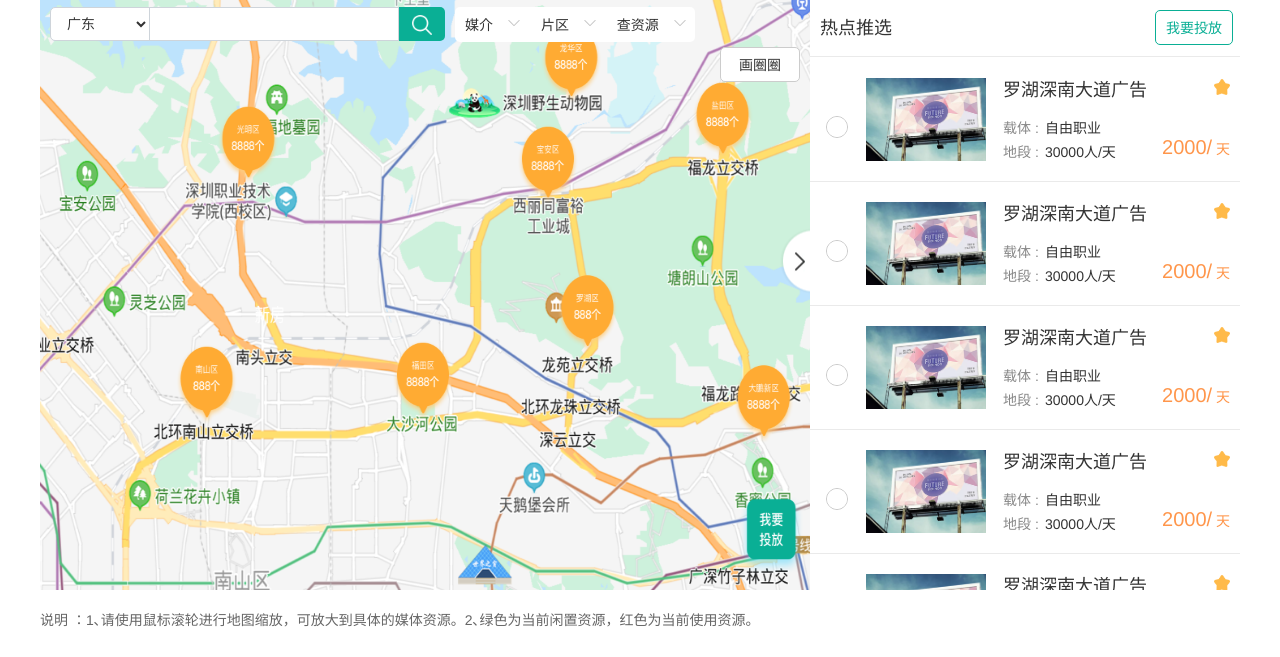
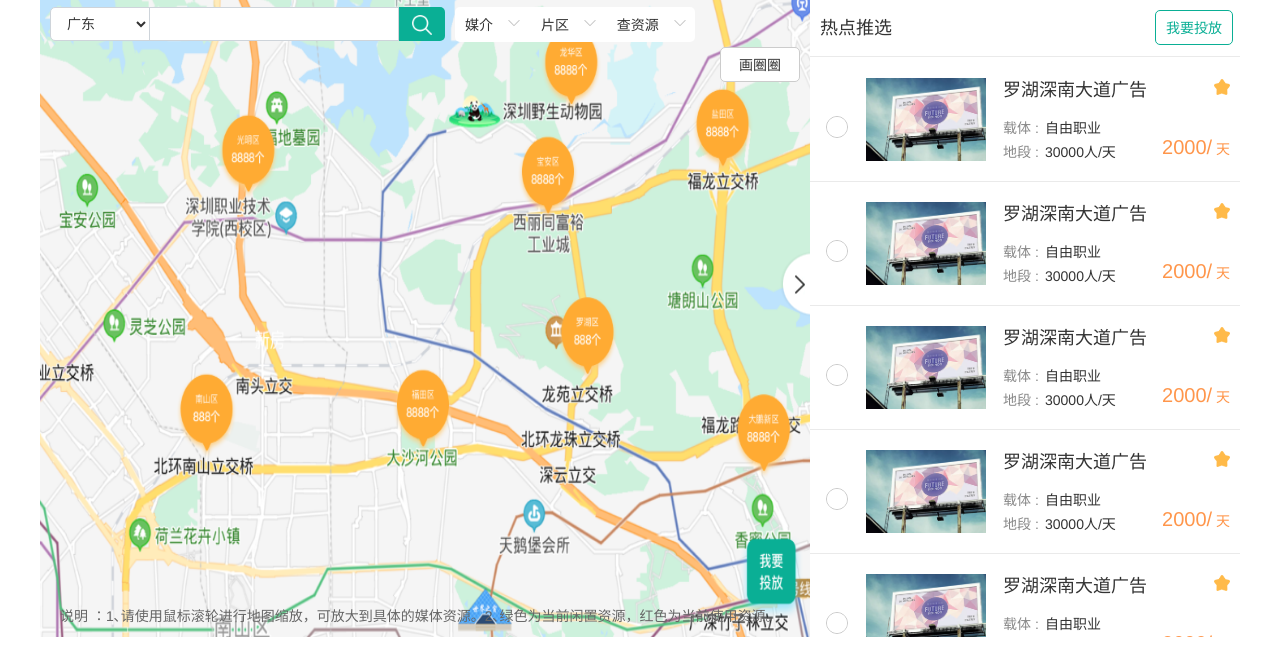
Before and after one commit to qq281113270/part-time-2, a plain HTML site: page index.html in a window 1280 px wide. Shown: the part 143-800 px from the top of the page. Drawn offline with Linux system fonts and the light colour scheme.

Commit message:
更新代码

```diff
--- a/css/common/base.css
+++ b/css/common/base.css
@@ -535,16 +535,3 @@ input[type='checkbox']:active:focus{
 .launch-foot   .affirm{
     line-height: 30px;
 }
-
-.footer-info{
-    height: 41px;
-    line-height: 41px;
-}
-
-.footer-info ul{
-
-}
-.footer-info ul li{
-    float: left;
-    color: #666;
-}
--- a/index.css
+++ b/index.css
@@ -241,7 +241,7 @@ dl {
 
 .map>.left-box {
     flex: 1;
-    height: calc(100vh - 207px);
+    height: calc(100vh - 160px);
     position: relative;
     /* top: -10px; */
 }
@@ -300,7 +300,7 @@ dl {
 
 .map>.right-box>dl>.dd-box {
     /* background: red; */
-    height: calc(100vh - 268px);
+    height: calc(100vh - 221px);
     overflow: auto;
     width: 100%;
 }
@@ -584,3 +584,22 @@ dl {
 .map-side .open{
     background-position: -49px -120px;
 }
+
+.footer-info{
+    height: 41px;
+    line-height: 41px;
+    position: fixed;
+    bottom: 30px;
+    width: 100%;
+    z-index: 3;
+    left: 20px;
+
+}
+
+.footer-info ul{
+
+}
+.footer-info ul li{
+    float: left;
+    color: #666;
+}
--- a/index.html
+++ b/index.html
@@ -637,7 +637,8 @@
                 </dl>
             </div>
         </div>
-        <div class="footer-info center">
+        <div class="footer-info ">
+            <div class="center">
                 <ul>
                     <li>
                         说明
@@ -645,6 +646,8 @@
                     </li>
                     <li>2､绿色为当前闲置资源，红色为当前使用资源。</li>
                 </ul>
+            </div>
+
         </div>
         <!-- </div> -->
         <script>
```
Lines whose indentation alone changed are shown as unchanged.
